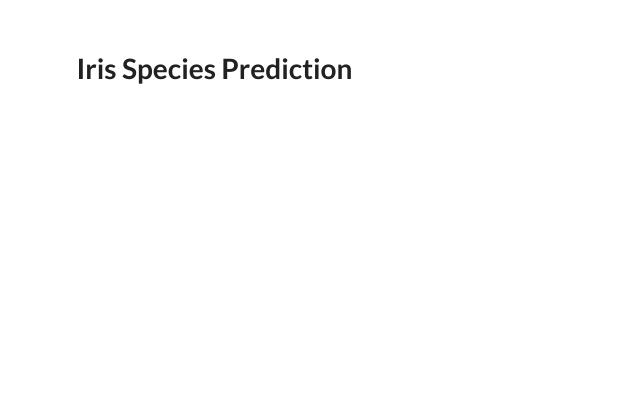
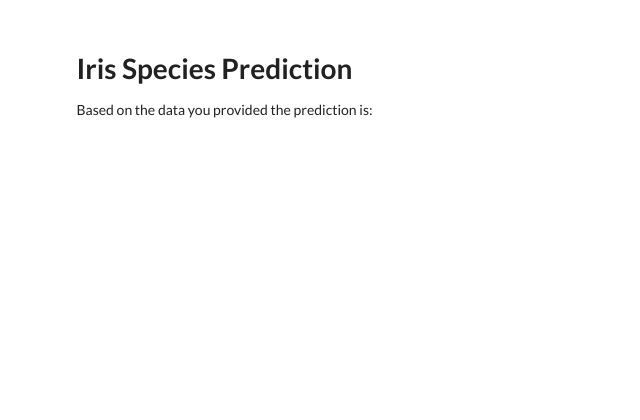
Before and after one commit to stephsch17/Lab06, a Flask app: template templates/predict.html in a window 1280 px wide. Shown: the top 420 px of the page, without its empty margins (0-640 px from the left). Run offline with Flask 2, Linux system fonts and the light colour scheme; the template is opened without the code that fills it, so the values that code supplies are empty.

Commit message:
Z12 Added "Based on datat prediction is..."

```diff
--- a/templates/predict.html
+++ b/templates/predict.html
@@ -9,6 +9,7 @@
 <div class="ui container", style="margin-top:50px">
 
   <h1>Iris Species Prediction</h1>
+  <p> Based on the data you provided the prediction is: </p>
     <div class="row justify-content-md-center">
        <div class="ui small image", style="text-align: center">
             {% if prediction_result == 0 %}
```
